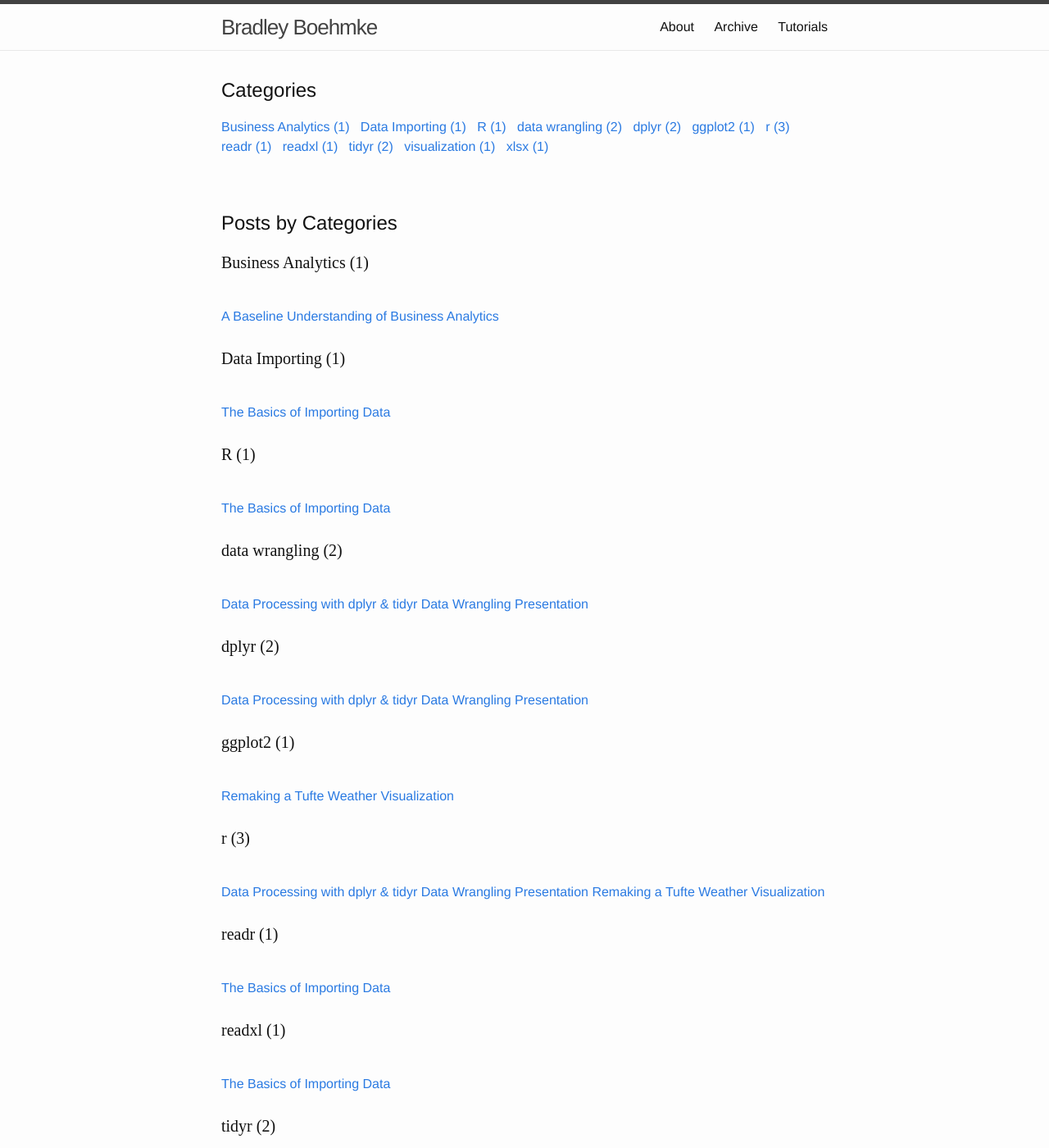
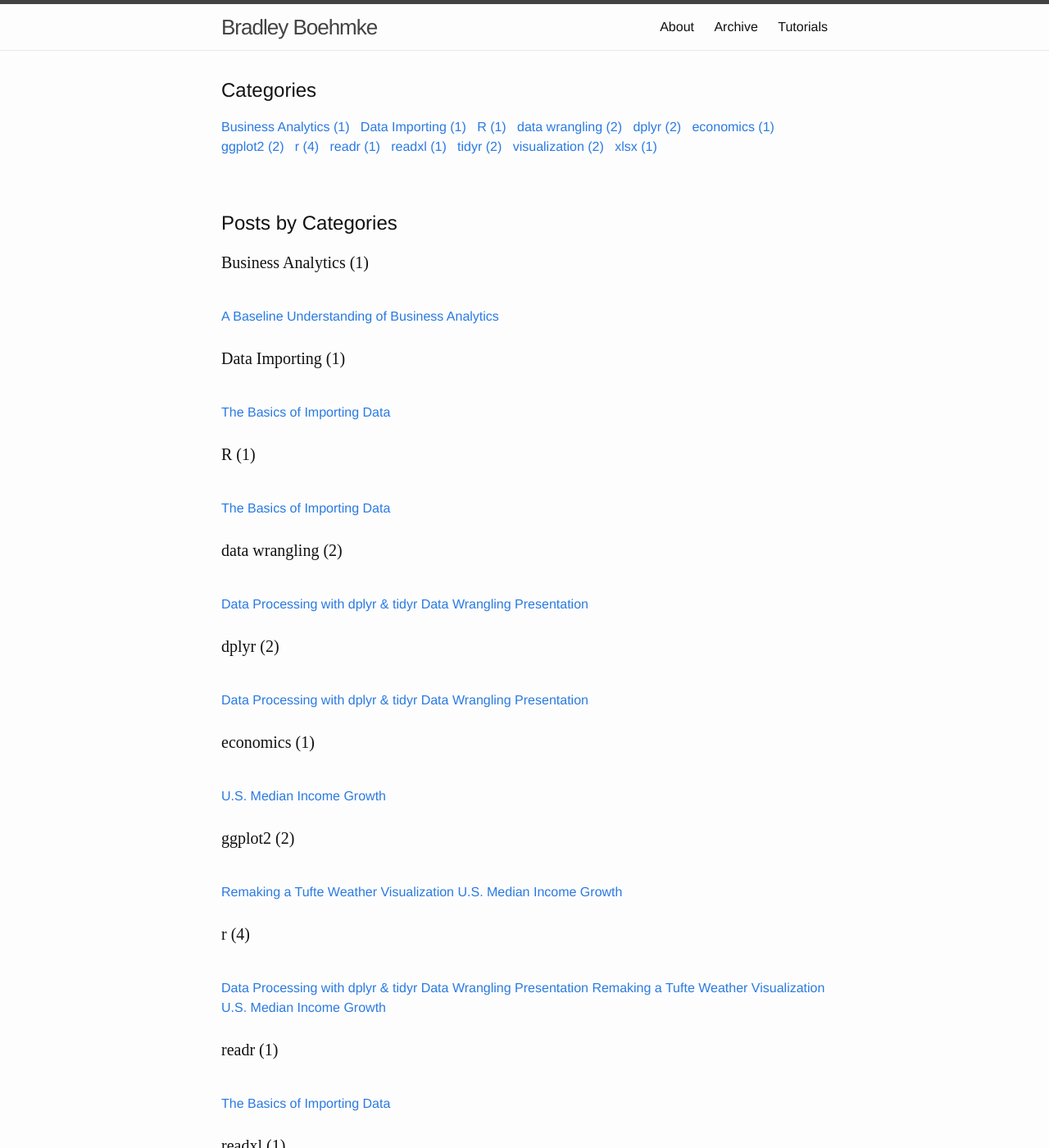
Before and after one commit to bradleyboehmke/bradleyboehmke, a Jekyll site: the page built from archivebycategory.md, in a window 1280 px wide and 1400 px high. Shown: the whole window at 82% size. Built offline with Jekyll 4.4.1, drawn with Linux system fonts in a browser that asks for light colours; some of the changed text lies outside the part shown.

Commit message:
Update 2015-12-28-u-s-median-income-growth.md

```diff
--- a/_posts/2015-12-28-u-s-median-income-growth.md
+++ b/_posts/2015-12-28-u-s-median-income-growth.md
@@ -4,6 +4,7 @@ title:  U.S. Median Income Growth
 date: 2015-09-21
 published: true
 tags: [r, ggplot2, visualization]
+categories: [r, ggplot2, visualization, economics]
 ---
 
 This post walks through the code behind the [visual graphic](https://twitter.com/bradleyboehmke/status/558490399917236226) created to illustrate the historical growth rates of median income in the United States.
```
